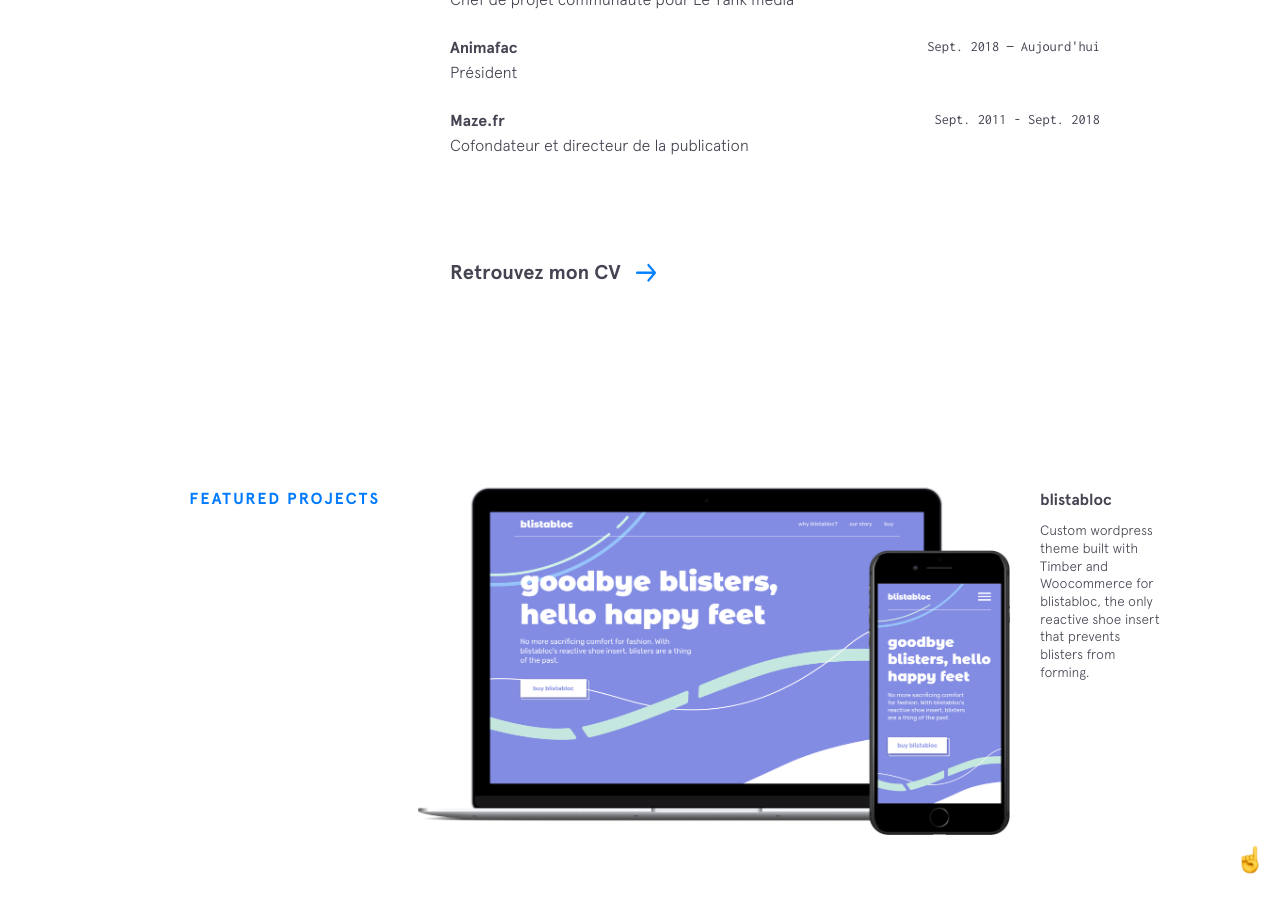
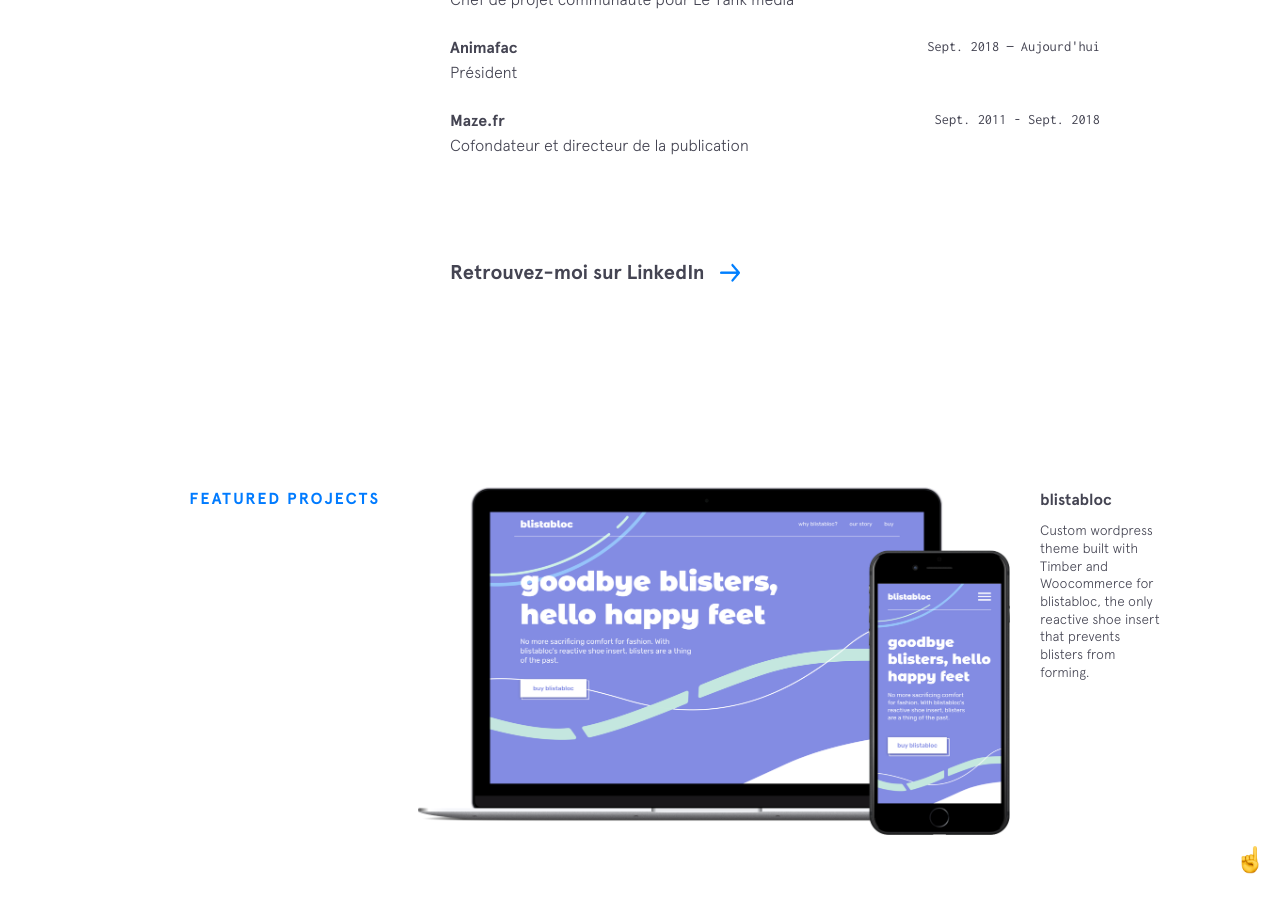
Before and after one commit to bthv1/baptistethevelein.fr, a Jekyll site: the page built from index.html, in a window 1280 px wide and 900 px high, scrolled down 2150 px. Built offline with Jekyll 4.4.1, drawn with Linux system fonts in a browser that asks for light colours; nearby versions of some CDN libraries.

Commit message:
Update experience.html

```diff
--- a/_includes/experience.html
+++ b/_includes/experience.html
@@ -15,6 +15,6 @@
       {% endfor %}
     </div>
 
-    <a href="{{site.resume}}" target="_blank" class="arrow-link">Retrouvez mon CV</a>
+    <a href="https://www.linkedin.com/in/bthevelein/" target="_blank" class="arrow-link">Retrouvez-moi sur LinkedIn</a>
   </div>
 </section>
```
